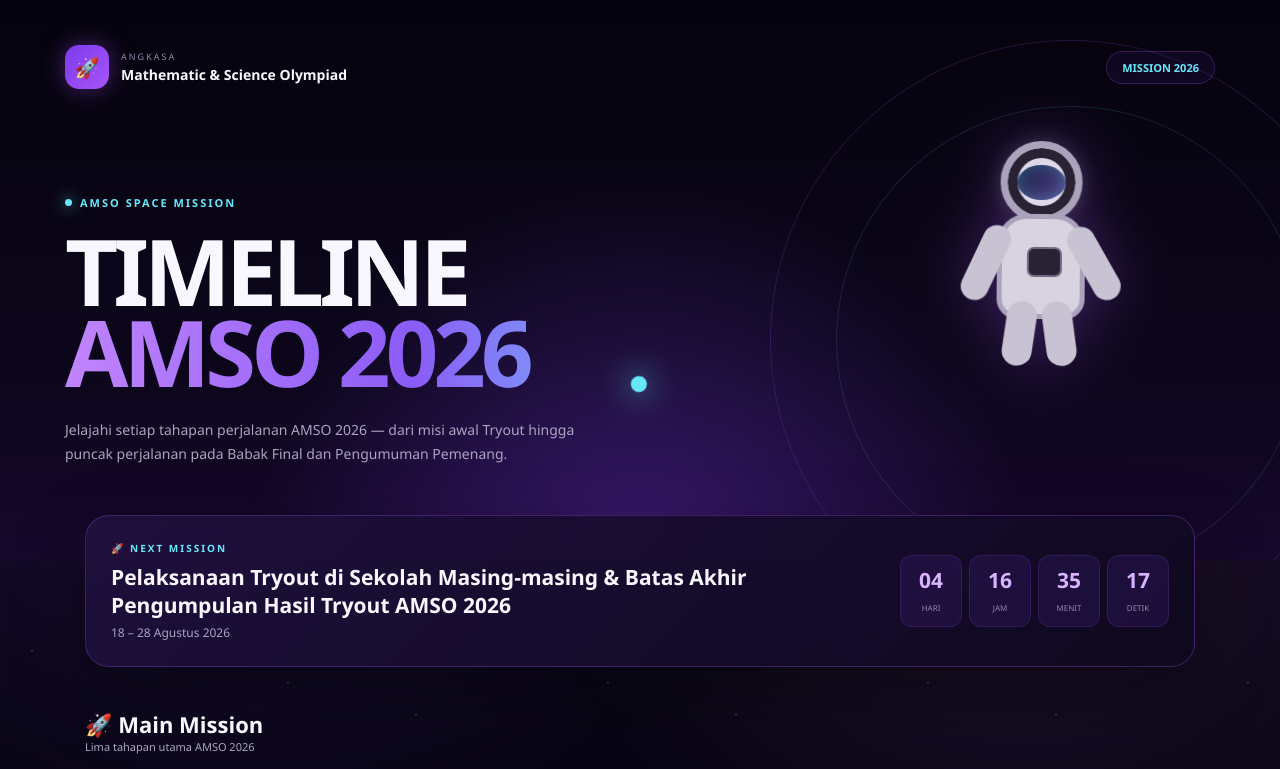
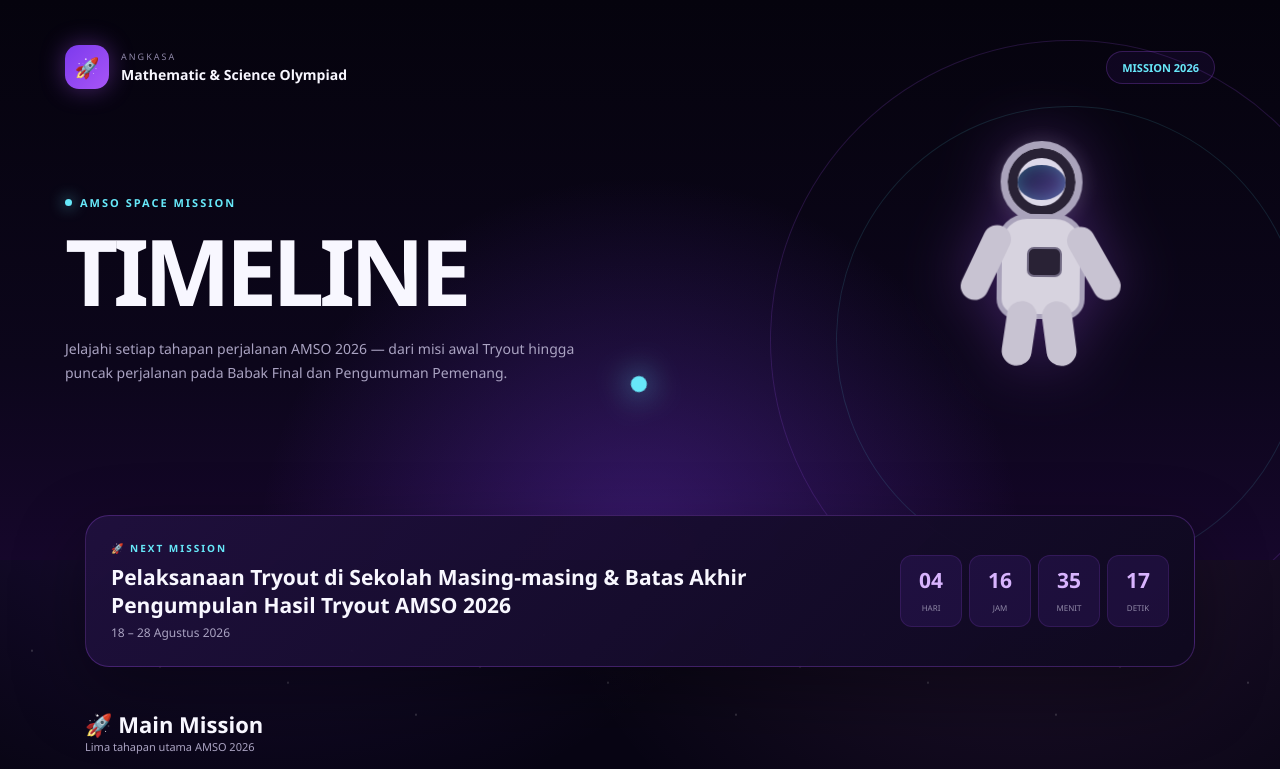
Before and after one commit to imammut/Timeline-AMSO-2026, a plain HTML site: page index.html in a window 1280 px wide. Shown: the top 769 px of the page. Drawn offline with Linux system fonts and the light colour scheme.

Commit message:
Update index.html

```diff
--- a/index.html
+++ b/index.html
@@ -1073,9 +1073,7 @@ AMSO SPACE MISSION
 
 TIMELINE
 
-<span>
-AMSO 2026
-</span>
+
 
 </h1>
 
```
